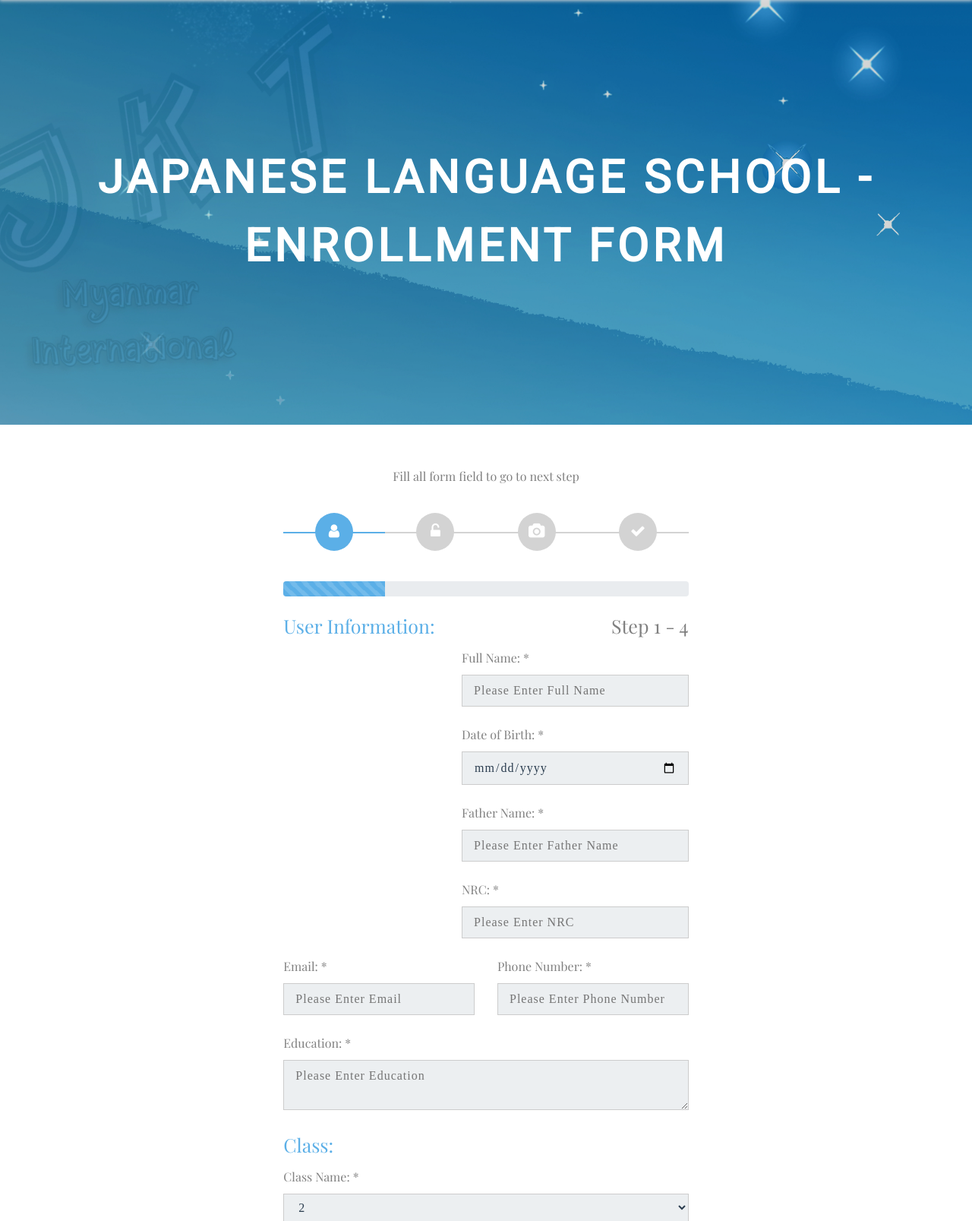
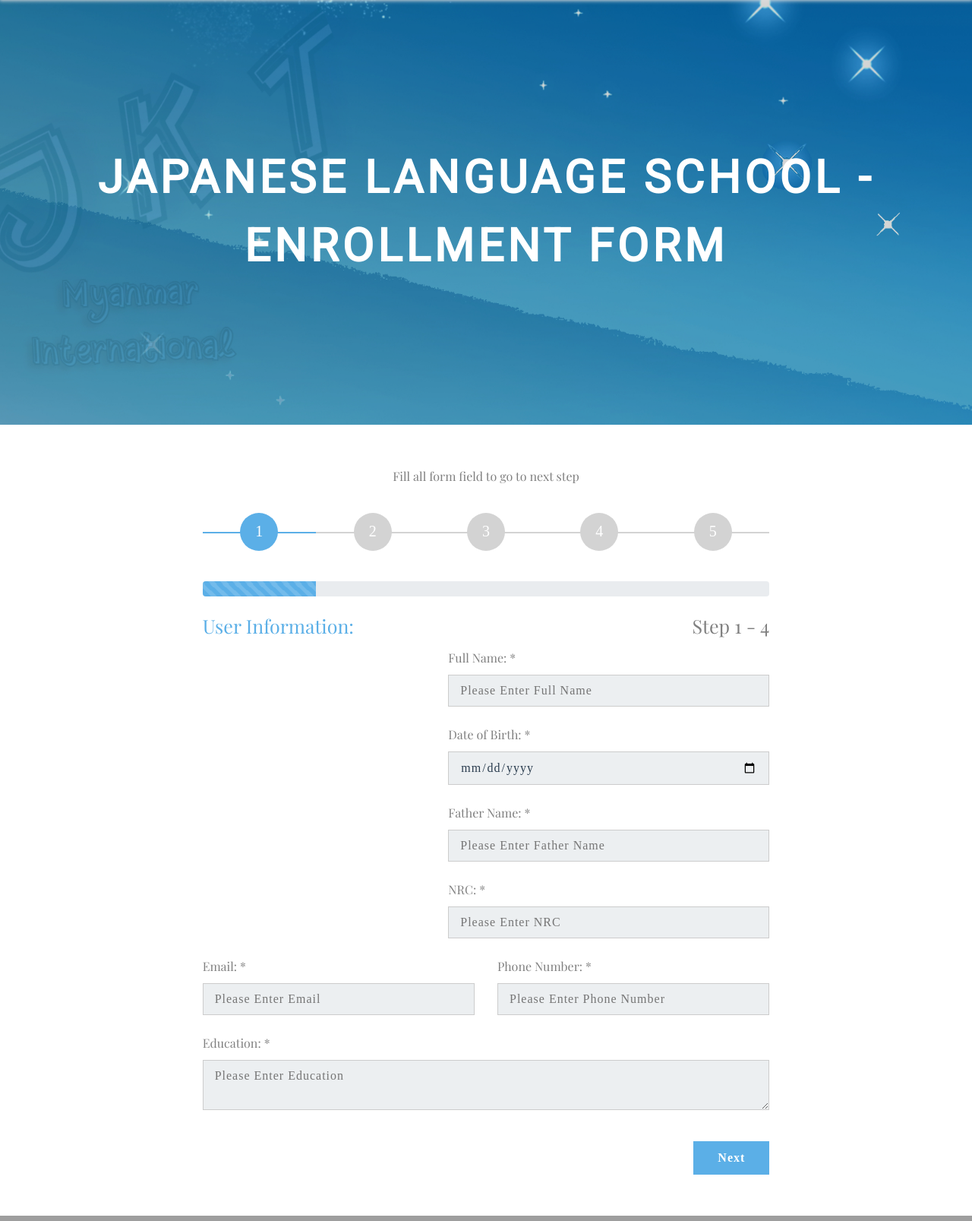
Before and after one commit to AikeNyanLynnOo/jkt-mm-int-php, a PHP site: page /classEnroll.php in a window 1280 px wide. Shown: the part 101-1708 px from the top of the page at 76% size. Run offline with PHP 8.4, Linux system fonts and the light colour scheme; some libraries are stand-ins or nearby versions; grey boxes are pictures that could not be loaded.

Commit message:
change form

```diff
--- a/assets/css/main.css
+++ b/assets/css/main.css
@@ -1421,30 +1421,35 @@ figure img {
 #progressbar li {
   list-style-type: none;
   font-size: 15px;
-  width: 25%;
+  width: 20%;
   float: left;
   position: relative;
   font-weight: 400
 }
 
-#progressbar #account:before {
-  font-family: FontAwesome;
-  content: "\f13e"
-}
-
 #progressbar #personal:before {
   font-family: FontAwesome;
-  content: "\f007"
+  content: "1"
+}
+
+#progressbar #course:before {
+  font-family: FontAwesome;
+  content: "2"
 }
 
 #progressbar #payment:before {
   font-family: FontAwesome;
-  content: "\f030"
+  content: "3"
+}
+
+#progressbar #paymentDetail:before {
+  font-family: FontAwesome;
+  content: "4"
 }
 
 #progressbar #confirm:before {
   font-family: FontAwesome;
-  content: "\f00c"
+  content: "5"
 }
 
 #progressbar li:before {
--- a/classEnroll.php
+++ b/classEnroll.php
@@ -255,7 +255,7 @@
     <section>
       <div class="container-fluid">
         <div class="row justify-content-center">
-          <div class="col-11 col-sm-10 col-md-10 col-lg-6 col-xl-5 text-center p-0 mt-3 mb-2">
+          <div class="col-11 col-sm-10 col-md-10 col-lg-6 col-xl-7 text-center p-0 mt-3 mb-2">
             <div class="card px-0 pt-4 pb-0 mt-3 mb-3">
                 <!-- <h2 id="heading">Sign Up Your User Account</h2> -->
                 <p class="enroll-description">Fill all form field to go to next step</p>
@@ -263,8 +263,9 @@
                     <!-- progressbar -->
                     <ul id="progressbar">
                         <li class="active" id="personal"></li>
-                        <li id="account"></li>
+                        <li id="course"></li>
                         <li id="payment"></li>
+                        <li id="paymentDetail"></li>
                         <li id="confirm"></li>
                     </ul>
                     <div class="progress">
@@ -314,6 +315,11 @@
                                 <textarea name="edu" placeholder="Please Enter Education"></textarea>
                               </div>
                             </div>
+                        </div>
+                        <input type="button" name="next" class="next action-button" value="Next" />
+                    </fieldset>
+                    <fieldset>
+                        <div class="form-card">
                             <div class="row">
                                 <div class="col-7">
                                     <h2 class="enrollForm-title">Class:</h2>
@@ -337,6 +343,7 @@
                             </div>
                         </div>
                         <input type="button" name="next" class="next action-button" value="Next" />
+                        <input type="button" name="previous" class="previous action-button-previous" value="Previous" />
                     </fieldset>
                     <fieldset>
                         <div class="form-card">
@@ -360,7 +367,8 @@
                             <label class="fieldlabels">Alternate Contact No.: *</label>
                             <input type="text" name="phno_2" placeholder="Alternate Contact No." />
                         </div>
-                        <input type="button" name="next" class="next action-button" value="Next" /> <input type="button" name="previous" class="previous action-button-previous" value="Previous" />
+                        <input type="button" name="next" class="next action-button" value="Next" />
+                        <input type="button" name="previous" class="previous action-button-previous" value="Previous" />
                     </fieldset>
                     <fieldset>
                         <div class="form-card">
@@ -372,10 +380,12 @@
                                     <h2 class="steps">Step 3 - 4</h2>
                                 </div>
                             </div>
-                            <label class="fieldlabels">Upload Your Photo:</label>
-                            <input type="file" name="pic" accept="image/*">
+                            <p class="enroll-description">
+                              KPay Accoount: ... <br>
+                              Name: .....
+                            </p>
 
-                            <label class="fieldlabels">Upload Signature Photo:</label>
+                            <label class="fieldlabels">Upload Your transfer Screenshot:</label>
                             <input type="file" name="pic" accept="image/*">
                         </div>
                         <input type="button" name="next" class="next action-button" value="Submit" /> <input type="button" name="previous" class="previous action-button-previous" value="Previous" />
```
